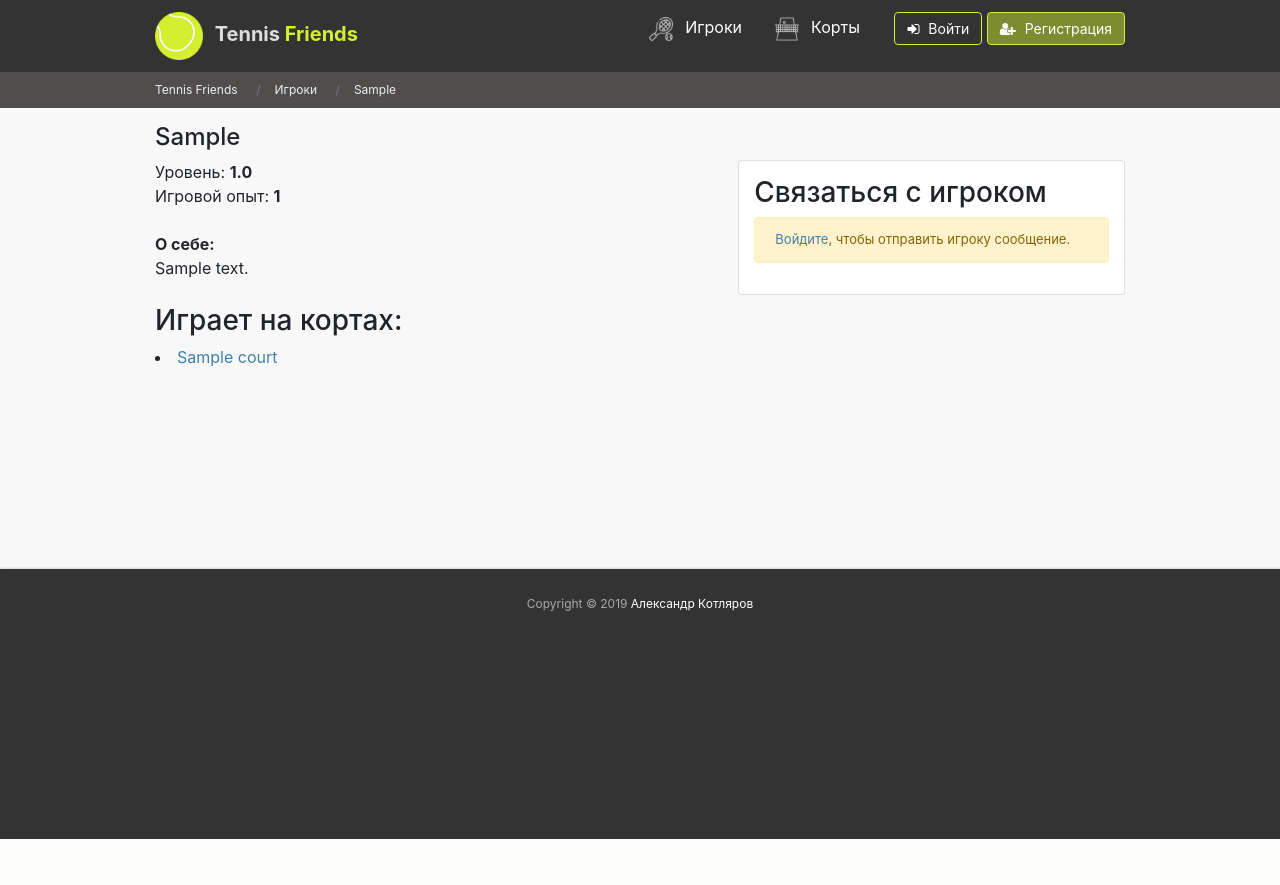
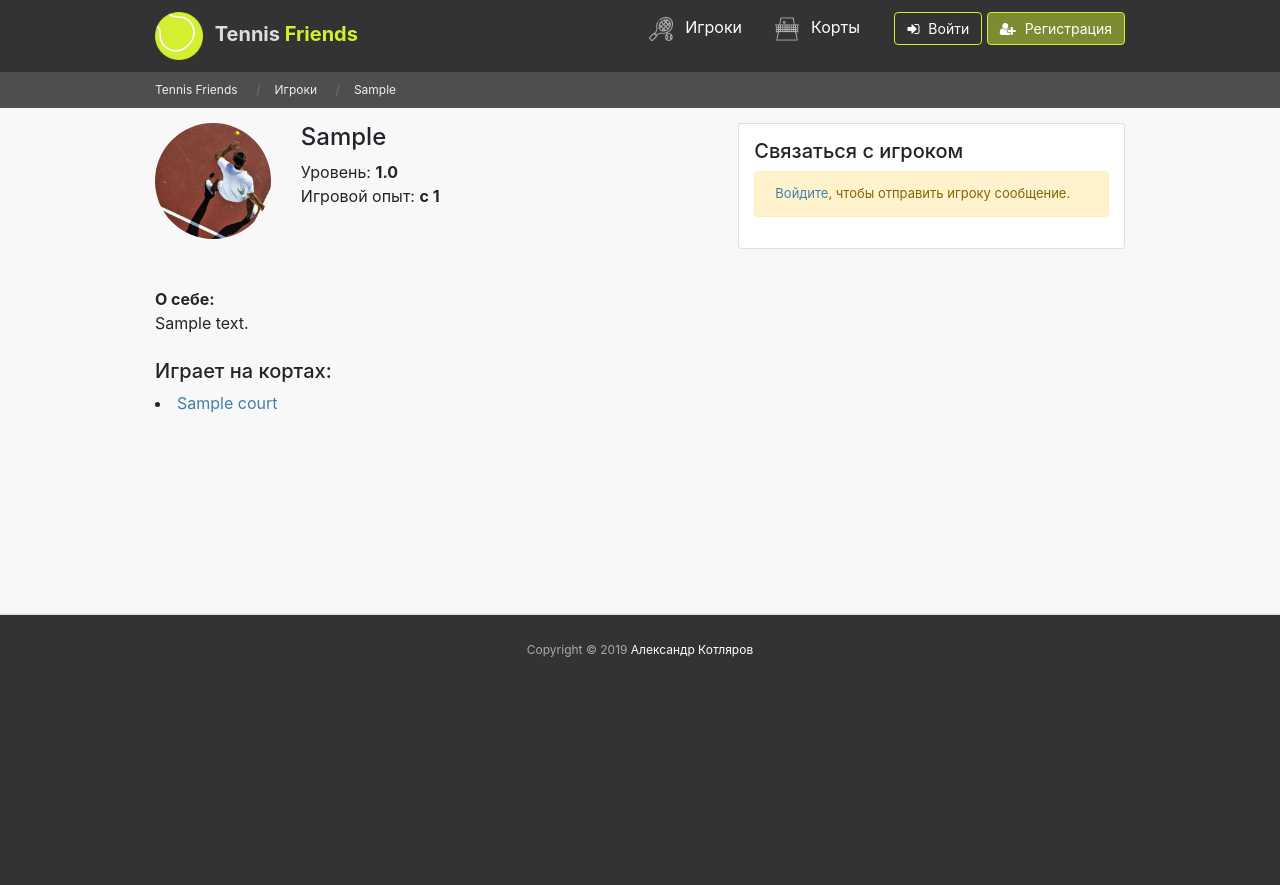
Before and after one commit to AlexKotl/tennis-friends, a Django app: page /players/1 in a window 1280 px wide. Before the commit the page ends 839 px from the top, so only its background shows below. Run offline with Django 3.2, Linux system fonts and the light colour scheme; tables that the repository leaves empty hold one stand-in row (values such as "Sample post"); style sheets or scripts are compiled from the project's sources; some libraries are stand-ins or nearby versions.

Commit message:
player details better layout

```diff
--- a/css/theme.scss
+++ b/css/theme.scss
@@ -2,6 +2,9 @@ $blue: #4080a8;
 
 h1, h2 {
     font-size: 24px;
+}
+h3 {
+    font-size: 20px;
 }
 
 .btn-primary {
--- a/static/theme.css
+++ b/static/theme.css
@@ -1,5 +1,8 @@
 h1, h2 {
   font-size: 24px; }
+
+h3 {
+  font-size: 20px; }
 
 .btn-primary {
   background-color: #4080a8;
--- a/templates/player.html
+++ b/templates/player.html
@@ -8,20 +8,31 @@
 {% endblock %}
 
 {% block content %}
-    <h1>{{ player.first_name }}</h1>
     {% if request.GET.r %}
         <div class="alert alert-success">
-                Сообщение отправлено.
+            Сообщение отправлено.
         </div>
     {% endif %}
     <div class="row">
         <div class="col-xs-12 col-md-7">
-            Уровень: <b>{{ player.rank }}</b><br>
-            Игровой опыт: <b>{{ player.player_since }}</b>
+            <div class="row">
+                <div class="col-md-3">
+                    <div class="background-image circle" style="background-image: url('{% firstof player.image '/static/images/blank-player2.jpg' %}')"></div>
+                </div>
+                <div class="col-md-9">
+                    <h1>{{ player.first_name }}</h1>
+                    Уровень: <b>{{ player.rank }}</b><br>
+                    {% if player.player_since > 0 %}
+                        Игровой опыт: <b>с {{ player.player_since }}</b>
+                    {% endif %}
+                </div>
+            </div>
+
             {% if player.about != '' %}
                 <br><br><b>О себе:</b><br>
                 {{ player.about }}
             {% endif %}
+
             <br><br>
             <h3>Играет на кортах:</h3>
             {% if player.courts.all.count > 0 %}
```
